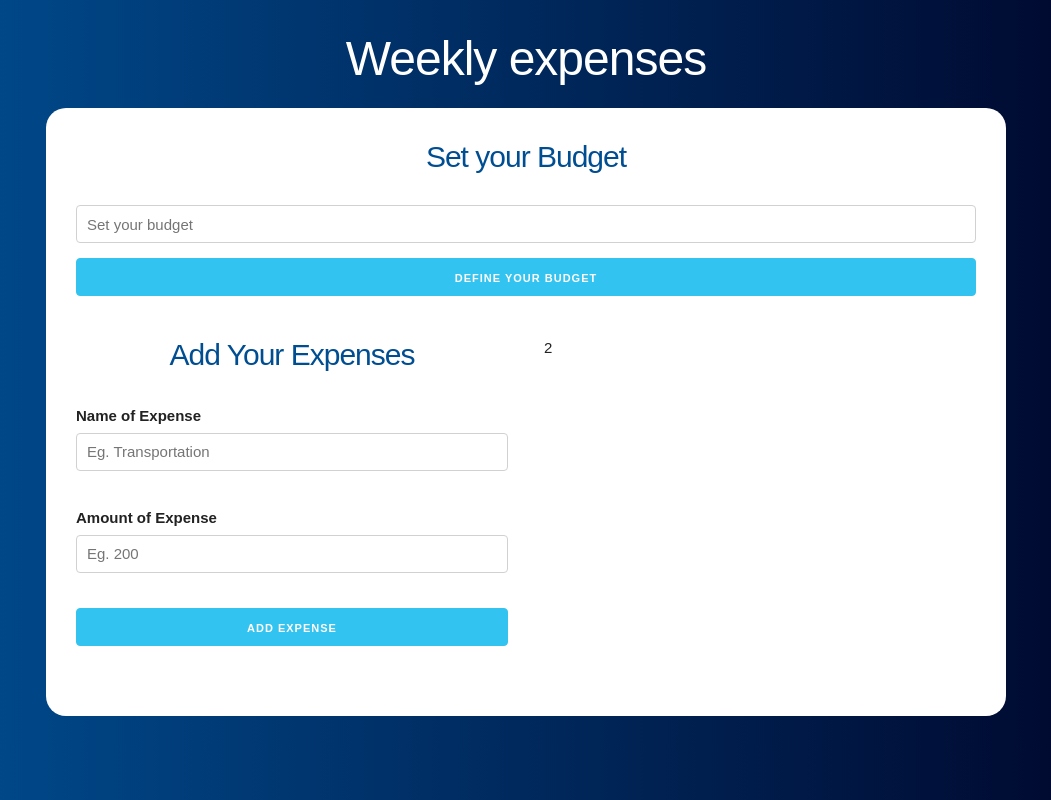
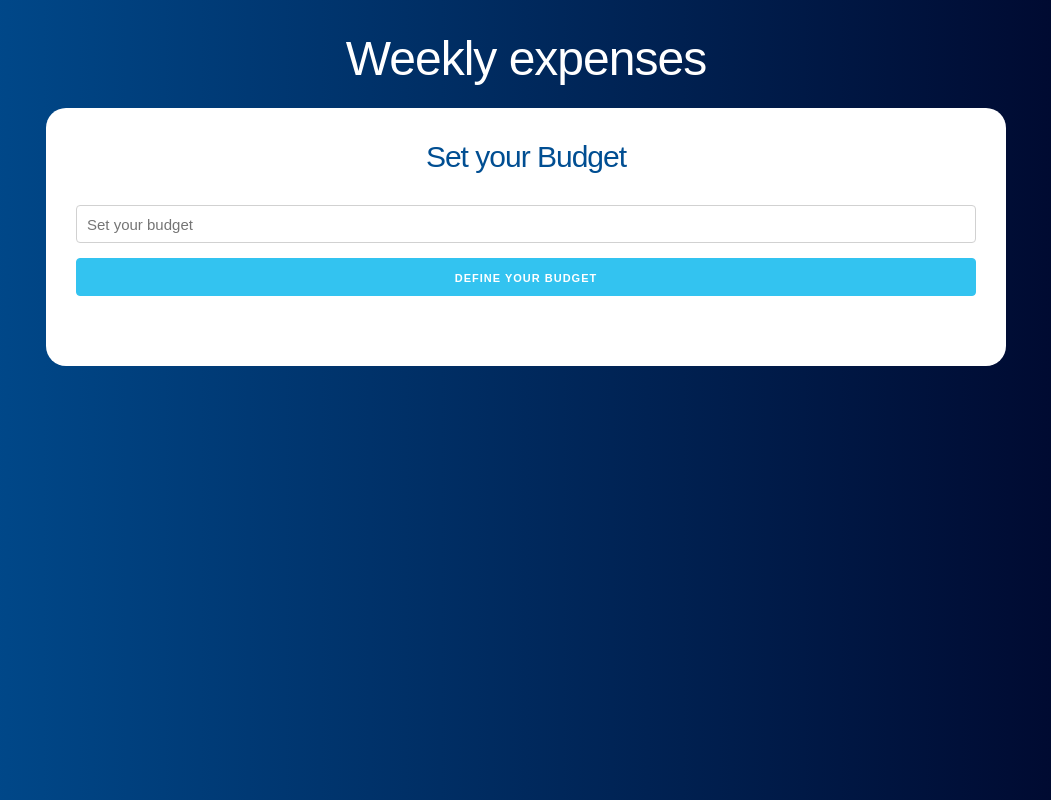
Before and after one commit to diegodjty/budget-app, a React (Create React App) app: page / in a window 1280 px wide. Shown: the whole page, without its empty margins (114-1165 px from the left). Built offline with nearby package versions, Linux system fonts and the light colour scheme; the HTML template or start-up script is replaced by a standard one.

Commit message:
Add a conditional component render to the app

```diff
--- a/src/App.js
+++ b/src/App.js
@@ -8,25 +8,36 @@ function App() {
   // Define state
   const [budget, handelBudget] = useState(0);
   const [remaining, handelRemaining] = useState(0)
+  const [showQuestion, handelShowQuestion] = useState(true);
 
   return (
     <div className="container">
       <header>
         <h1>Weekly expenses</h1>
         <div className="contenido-principal contenido">
+          { showQuestion ? (
             <Question
               handelBudget={handelBudget}
              handelRemaining={handelRemaining}
+              handelShowQuestion={handelShowQuestion}
            />
+          ):(
             <div className="row">
               <div className="one-half column">
-              <Form />
+                <Form
+
+                />
               </div>
               <div className="one-half column">
                 2
               </div>
 
            </div>
+          )
+
+          }
+
+
 
         </div>
       </header>
--- a/src/components/Question.js
+++ b/src/components/Question.js
@@ -1,7 +1,7 @@
 import React,{Fragment, useState} from 'react'
 import Error from './Error';
 
-const Question = ({handelRemaining,handelBudget}) => {
+const Question = ({handelRemaining,handelBudget,handelShowQuestion}) => {
 
     //Define state
     const [quantity, handelQuantity] = useState(0);
@@ -26,7 +26,7 @@ const Question = ({handelRemaining,handelBudget}) => {
         handelError(false);
         handelBudget(quantity)
         handelRemaining(quantity);
-
+        handelShowQuestion(false);
     }
 
     return (
```
Lines whose indentation alone changed are shown as unchanged.
